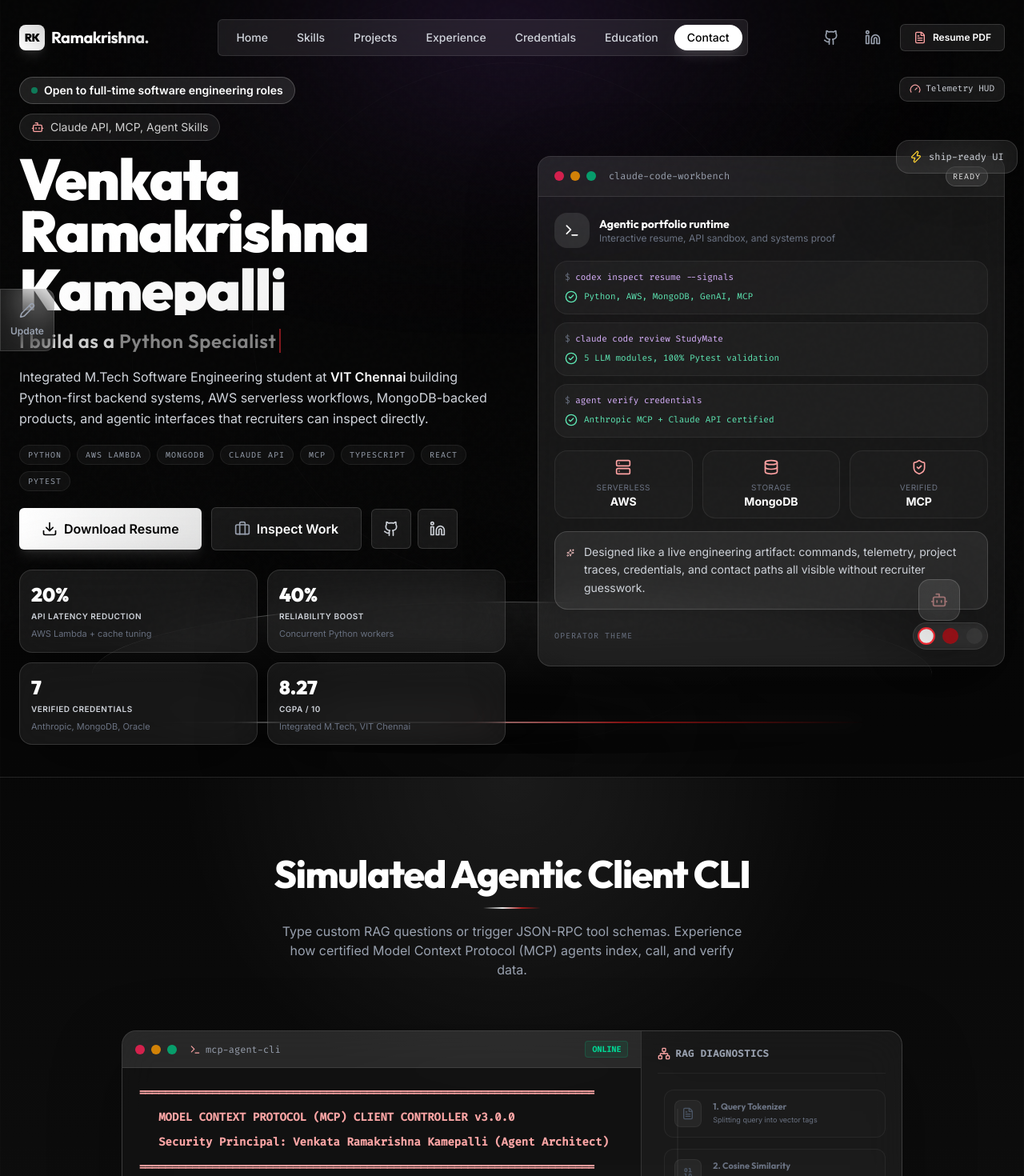
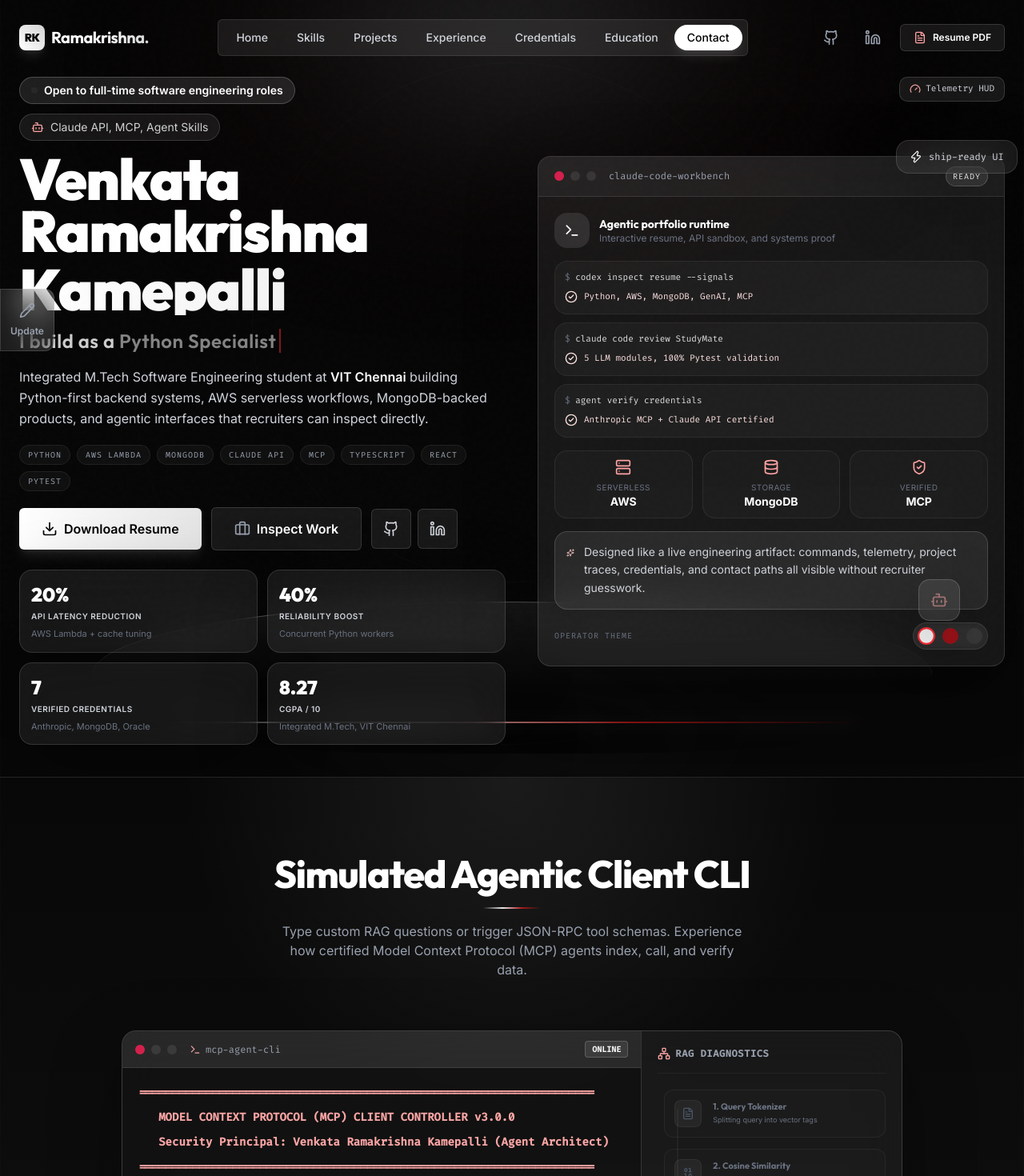
Before and after one commit to Ramakrishna9-R09/ramakrishna-portfolio, a React (Vite) app: page / in a window 1280 px wide. Shown: the top 1470 px of the page at 80% size. Built offline with nearby package versions, Linux system fonts and the light colour scheme.

Commit message:
Enforce Tesla mode palette across portfolio

```diff
--- a/src/components/Hero.tsx
+++ b/src/components/Hero.tsx
@@ -88,20 +88,20 @@
       badge: 'bg-white/10 text-white border-white/20',
     },
     emerald: {
-      pillBorder: 'border-emerald-500/20 text-emerald-300',
-      pillBot: 'text-emerald-400',
-      glowClass: 'purple-horizon bg-emerald-500/25',
-      buttonClass: 'from-emerald-600 to-teal-600 hover:from-emerald-500 hover:to-teal-500 shadow-emerald-500/20 hover:shadow-emerald-500/40',
-      widgetClass: 'bg-emerald-500/10 text-emerald-400',
-      badge: 'bg-emerald-500/15 text-emerald-400 border-emerald-500/30',
+      pillBorder: 'border-white/15 text-white/80',
+      pillBot: 'text-red-300',
+      glowClass: 'purple-horizon',
+      buttonClass: 'from-white to-neutral-200 hover:from-white hover:to-white text-black shadow-white/10 hover:shadow-white/20',
+      widgetClass: 'bg-white/10 text-white',
+      badge: 'bg-white/10 text-white border-white/20',
     },
     indigo: {
-      pillBorder: 'border-indigo-500/20 text-indigo-300',
-      pillBot: 'text-indigo-400',
-      glowClass: 'purple-horizon bg-indigo-500/25',
-      buttonClass: 'from-indigo-600 to-blue-600 hover:from-indigo-500 hover:to-blue-500 shadow-indigo-500/20 hover:shadow-indigo-500/40',
-      widgetClass: 'bg-indigo-500/10 text-indigo-400',
-      badge: 'bg-emerald-500/15 text-emerald-400 border-emerald-500/30',
+      pillBorder: 'border-white/15 text-white/80',
+      pillBot: 'text-red-300',
+      glowClass: 'purple-horizon',
+      buttonClass: 'from-white to-neutral-200 hover:from-white hover:to-white text-black shadow-white/10 hover:shadow-white/20',
+      widgetClass: 'bg-white/10 text-white',
+      badge: 'bg-white/10 text-white border-white/20',
     },
   };
 
@@ -135,10 +135,10 @@
           style={{
             background:
               activeTheme === 'emerald'
-                ? 'radial-gradient(ellipse at 50% 30%, rgba(16, 185, 129, 0.15) 0%, rgba(16, 185, 129, 0.02) 50%, rgba(3, 3, 3, 0) 100%)'
+                ? 'radial-gradient(ellipse at 50% 30%, rgba(185, 28, 28, 0.12) 0%, rgba(255, 255, 255, 0.025) 50%, rgba(3, 3, 3, 0) 100%)'
                 : activeTheme === 'indigo'
-                  ? 'radial-gradient(ellipse at 50% 30%, rgba(99, 102, 241, 0.15) 0%, rgba(99, 102, 241, 0.02) 50%, rgba(3, 3, 3, 0) 100%)'
-                  : 'radial-gradient(ellipse at 50% 30%, rgba(168, 85, 247, 0.15) 0%, rgba(168, 85, 247, 0.02) 50%, rgba(3, 3, 3, 0) 100%)',
+                  ? 'radial-gradient(ellipse at 50% 30%, rgba(255, 255, 255, 0.10) 0%, rgba(161, 161, 170, 0.025) 50%, rgba(3, 3, 3, 0) 100%)'
+                  : 'radial-gradient(ellipse at 50% 30%, rgba(255, 255, 255, 0.12) 0%, rgba(185, 28, 28, 0.025) 50%, rgba(3, 3, 3, 0) 100%)',
             filter: 'blur(80px)',
           }}
         />
@@ -264,10 +264,10 @@
               <div className="space-y-2.5 font-mono text-[11px]">
                 {commandFeed.map((line) => (
                   <div key={line.prompt} className="rounded-2xl bg-white/[0.035] border border-white/[0.06] p-3">
-                    <p className="text-purple-300">
+                    <p className="text-white/85">
                       <span className="text-gray-500">$</span> {line.prompt}
                     </p>
-                    <p className="mt-2 text-emerald-300 flex items-center gap-2">
+                    <p className="mt-2 text-red-100 flex items-center gap-2">
                       <CheckCircle2 className="w-4 h-4" />
                       {line.result}
                     </p>
--- a/src/components/InteractiveBackground.tsx
+++ b/src/components/InteractiveBackground.tsx
@@ -62,9 +62,9 @@
     window.addEventListener('mouseleave', handleMouseLeave);
 
     const getThemeColor = (alpha: number) => {
-      if (activeTheme === 'emerald') return `rgba(16, 185, 129, ${alpha})`;
-      if (activeTheme === 'indigo') return `rgba(99, 102, 241, ${alpha})`;
-      return `rgba(168, 85, 247, ${alpha})`; // purple
+      if (activeTheme === 'emerald') return `rgba(185, 28, 28, ${alpha})`;
+      if (activeTheme === 'indigo') return `rgba(244, 244, 245, ${alpha})`;
+      return `rgba(255, 255, 255, ${alpha})`;
     };
 
     const gap = 52; // density of warp grid
--- a/src/components/Projects.tsx
+++ b/src/components/Projects.tsx
@@ -122,7 +122,7 @@
               key={idx}
               onMouseMove={handleMouseMove}
               style={{
-                background: 'radial-gradient(350px circle at var(--mouse-x, 0px) var(--mouse-y, 0px), rgba(168, 85, 247, 0.08), transparent), rgba(255, 255, 255, 0.02)'
+                background: 'radial-gradient(350px circle at var(--mouse-x, 0px) var(--mouse-y, 0px), rgba(255, 255, 255, 0.09), rgba(185, 28, 28, 0.025), transparent), rgba(255, 255, 255, 0.02)'
               }}
               className={`glass-card border-white/5 rounded-3xl p-6 flex flex-col justify-between hover:scale-[1.01] transition-transform duration-300 relative group overflow-hidden ${idx === 0 ? 'md:col-span-2 lg:grid lg:grid-cols-[1fr_0.72fr] lg:gap-8' : ''}`}
             >
--- a/src/index.css
+++ b/src/index.css
@@ -202,13 +202,13 @@
 }
 
 .purple-beam {
-  background: linear-gradient(to top, rgba(255, 255, 255, 0.9), rgba(168, 85, 247, 0.7), rgba(99, 102, 241, 0.15), transparent);
+  background: linear-gradient(to top, rgba(255, 255, 255, 0.9), rgba(185, 28, 28, 0.42), rgba(255, 255, 255, 0.12), transparent);
   filter: blur(1px);
-  box-shadow: 0 0 30px rgba(168, 85, 247, 0.4);
+  box-shadow: 0 0 30px rgba(185, 28, 28, 0.28);
 }
 
 .purple-flare {
-  background: radial-gradient(circle at center, #fff 0%, rgba(168, 85, 247, 0.6) 20%, transparent 60%);
+  background: radial-gradient(circle at center, #fff 0%, rgba(185, 28, 28, 0.38) 20%, transparent 60%);
   filter: blur(15px);
   pointer-events: none;
 }
@@ -285,10 +285,10 @@
 
 @keyframes glow-pulse {
   0%, 100% {
-    box-shadow: 0 0 5px rgba(168, 85, 247, 0.2), inset 0 0 5px rgba(168, 85, 247, 0.1);
+    box-shadow: 0 0 5px rgba(255, 255, 255, 0.14), inset 0 0 5px rgba(185, 28, 28, 0.08);
   }
   50% {
-    box-shadow: 0 0 15px rgba(168, 85, 247, 0.5), inset 0 0 10px rgba(168, 85, 247, 0.25);
+    box-shadow: 0 0 15px rgba(255, 255, 255, 0.28), inset 0 0 10px rgba(185, 28, 28, 0.18);
   }
 }
 
@@ -612,3 +612,165 @@
   background: rgba(255, 255, 255, 0.08) !important;
   border-color: rgba(255, 255, 255, 0.14) !important;
 }
+
+/* Tesla mode hard reset: keep every panel on black, graphite, white, and red. */
+body [class*="text-purple"],
+body [class*="text-indigo"],
+body [class*="text-blue"],
+body [class*="text-cyan"],
+body [class*="text-teal"],
+body [class*="text-emerald"],
+body [class*="text-green"],
+body [class*="text-amber"],
+body [class*="text-orange"],
+body [class*="text-pink"],
+body [class*="text-violet"] {
+  color: #f4f4f5 !important;
+}
+
+body [class*="hover:text-purple"]:hover,
+body [class*="hover:text-indigo"]:hover,
+body [class*="hover:text-blue"]:hover,
+body [class*="hover:text-cyan"]:hover,
+body [class*="hover:text-teal"]:hover,
+body [class*="hover:text-emerald"]:hover,
+body [class*="hover:text-green"]:hover,
+body [class*="hover:text-amber"]:hover,
+body [class*="hover:text-orange"]:hover,
+body [class*="hover:text-pink"]:hover,
+body [class*="hover:text-violet"]:hover {
+  color: #ffffff !important;
+}
+
+body [class*="border-purple"],
+body [class*="border-indigo"],
+body [class*="border-blue"],
+body [class*="border-cyan"],
+body [class*="border-teal"],
+body [class*="border-emerald"],
+body [class*="border-green"],
+body [class*="border-amber"],
+body [class*="border-orange"],
+body [class*="border-pink"],
+body [class*="border-violet"] {
+  border-color: rgba(255, 255, 255, 0.18) !important;
+}
+
+body [class*="hover:border-purple"]:hover,
+body [class*="hover:border-indigo"]:hover,
+body [class*="hover:border-blue"]:hover,
+body [class*="hover:border-cyan"]:hover,
+body [class*="hover:border-teal"]:hover,
+body [class*="hover:border-emerald"]:hover,
+body [class*="hover:border-green"]:hover,
+body [class*="hover:border-amber"]:hover,
+body [class*="hover:border-orange"]:hover,
+body [class*="hover:border-pink"]:hover,
+body [class*="hover:border-violet"]:hover {
+  border-color: rgba(255, 255, 255, 0.34) !important;
+}
+
+body [class*="bg-purple"],
+body [class*="bg-indigo"],
+body [class*="bg-blue"],
+body [class*="bg-cyan"],
+body [class*="bg-teal"],
+body [class*="bg-emerald"],
+body [class*="bg-green"],
+body [class*="bg-amber"],
+body [class*="bg-orange"],
+body [class*="bg-pink"],
+body [class*="bg-violet"] {
+  background-color: rgba(255, 255, 255, 0.085) !important;
+  background-image: none !important;
+}
+
+body [class*="from-purple"],
+body [class*="from-indigo"],
+body [class*="from-blue"],
+body [class*="from-cyan"],
+body [class*="from-teal"],
+body [class*="from-emerald"],
+body [class*="from-green"],
+body [class*="from-amber"],
+body [class*="from-orange"],
+body [class*="from-pink"],
+body [class*="from-violet"],
+body [class*="via-purple"],
+body [class*="via-indigo"],
+body [class*="via-blue"],
+body [class*="via-cyan"],
+body [class*="via-teal"],
+body [class*="via-emerald"],
+body [class*="via-green"],
+body [class*="via-amber"],
+body [class*="via-orange"],
+body [class*="via-pink"],
+body [class*="via-violet"],
+body [class*="to-purple"],
+body [class*="to-indigo"],
+body [class*="to-blue"],
+body [class*="to-cyan"],
+body [class*="to-teal"],
+body [class*="to-emerald"],
+body [class*="to-green"],
+body [class*="to-amber"],
+body [class*="to-orange"],
+body [class*="to-pink"],
+body [class*="to-violet"] {
+  --tw-gradient-from: #ffffff var(--tw-gradient-from-position) !important;
+  --tw-gradient-via: #f4f4f5 var(--tw-gradient-via-position) !important;
+  --tw-gradient-to: #b91c1c var(--tw-gradient-to-position) !important;
+}
+
+body button[class*="bg-purple"],
+body button[class*="bg-indigo"],
+body button[class*="bg-blue"],
+body button[class*="bg-cyan"],
+body button[class*="bg-teal"],
+body button[class*="bg-emerald"],
+body button[class*="bg-green"],
+body button[class*="bg-amber"],
+body button[class*="bg-orange"],
+body button[class*="bg-pink"],
+body button[class*="bg-violet"],
+body a[class*="from-purple"],
+body a[class*="from-indigo"],
+body a[class*="from-blue"],
+body a[class*="from-cyan"],
+body a[class*="from-teal"],
+body a[class*="from-emerald"],
+body a[class*="from-green"],
+body a[class*="from-amber"],
+body a[class*="from-orange"],
+body a[class*="from-pink"],
+body a[class*="from-violet"] {
+  background: linear-gradient(180deg, #ffffff, #e7e7e7) !important;
+  color: #050505 !important;
+  border-color: rgba(255, 255, 255, 0.45) !important;
+  box-shadow: 0 20px 55px rgba(255, 255, 255, 0.08) !important;
+}
+
+body [class*="shadow-purple"],
+body [class*="shadow-indigo"],
+body [class*="shadow-blue"],
+body [class*="shadow-cyan"],
+body [class*="shadow-teal"],
+body [class*="shadow-emerald"],
+body [class*="shadow-green"],
+body [class*="shadow-amber"],
+body [class*="shadow-orange"],
+body [class*="shadow-pink"],
+body [class*="shadow-violet"] {
+  box-shadow: 0 24px 70px rgba(0, 0, 0, 0.34) !important;
+}
+
+body input,
+body textarea,
+body select {
+  accent-color: #b91c1c;
+}
+
+body input[type="range"] {
+  accent-color: #f4f4f5;
+}
```
Also changed, not shown: src/App.tsx (+11 -11 lines), src/components/Skills.tsx (+9 -9 lines).
